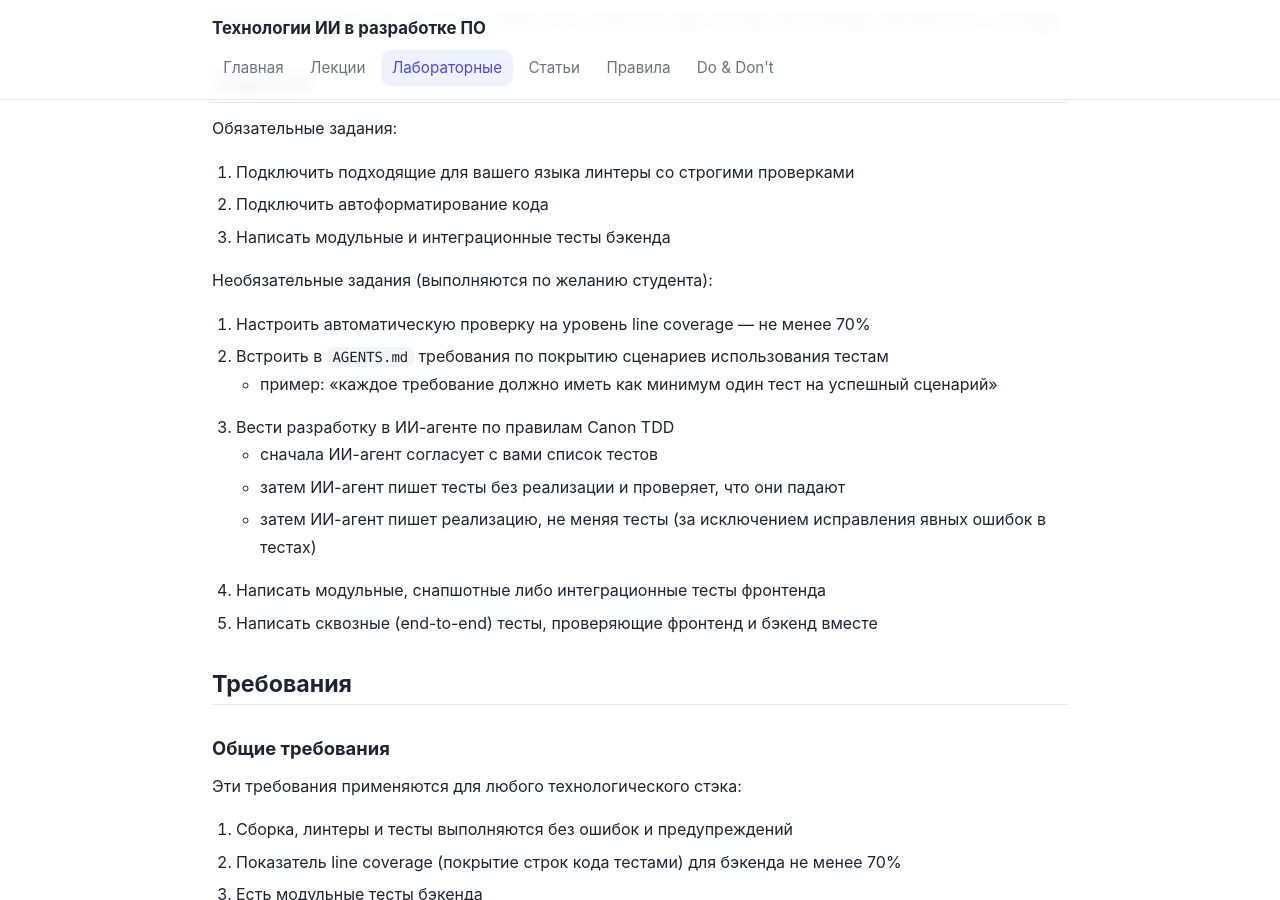
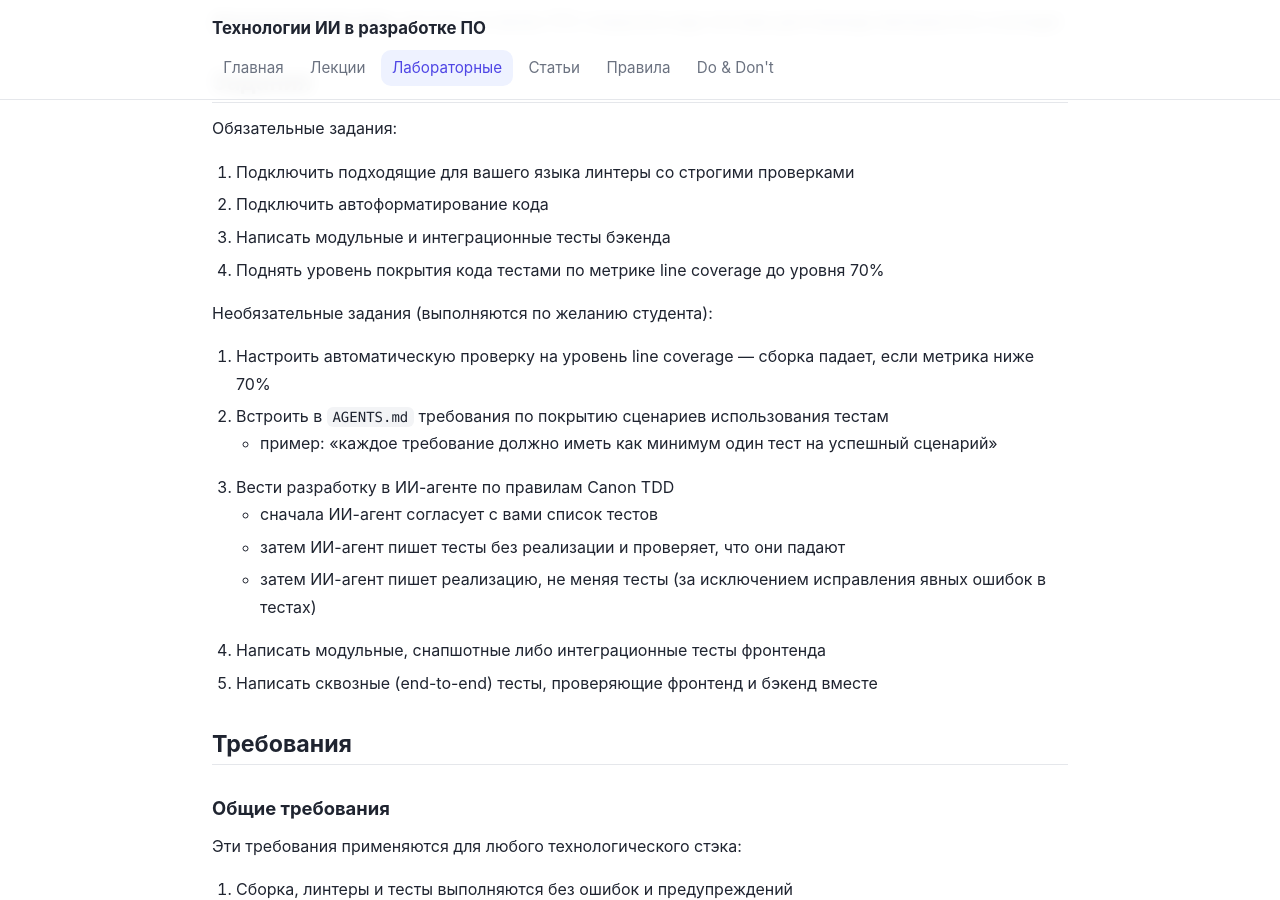
Before and after one commit to is-aidd-26/is-aidd-26.github.io, a Jekyll site: the page built from _labs/lab-4.md, in a window 1280 px wide and 900 px high, scrolled down 359 px. Built offline with Jekyll 4.4.1, drawn with Linux system fonts in a browser that asks for light colours; some of the changed text lies outside the part shown.

Commit message:
Дополнил цель по покрытию тестами

```diff
--- a/_labs/lab-4.md
+++ b/_labs/lab-4.md
@@ -21,10 +21,11 @@ summary: "Автоматизация качества и TDD"
 1. Подключить подходящие для вашего языка линтеры со строгими проверками
 2. Подключить автоформатирование кода
 3. Написать модульные и интеграционные тесты бэкенда
+4. Поднять уровень покрытия кода тестами по метрике line coverage до уровня 70%
 
 Необязательные задания (выполняются по желанию студента):
 
-1. Настроить автоматическую проверку на уровень line coverage — не менее 70%
+1. Настроить автоматическую проверку на уровень line coverage — сборка падает, если метрика ниже 70%
 2. Встроить в `AGENTS.md` требования по покрытию сценариев использования тестам
     - пример: «каждое требование должно иметь как минимум один тест на успешный сценарий»
 3. Вести разработку в ИИ-агенте по правилам Canon TDD
```
Also changed, not shown: other parts of _labs/lab-4.md (+2 -0 lines).
